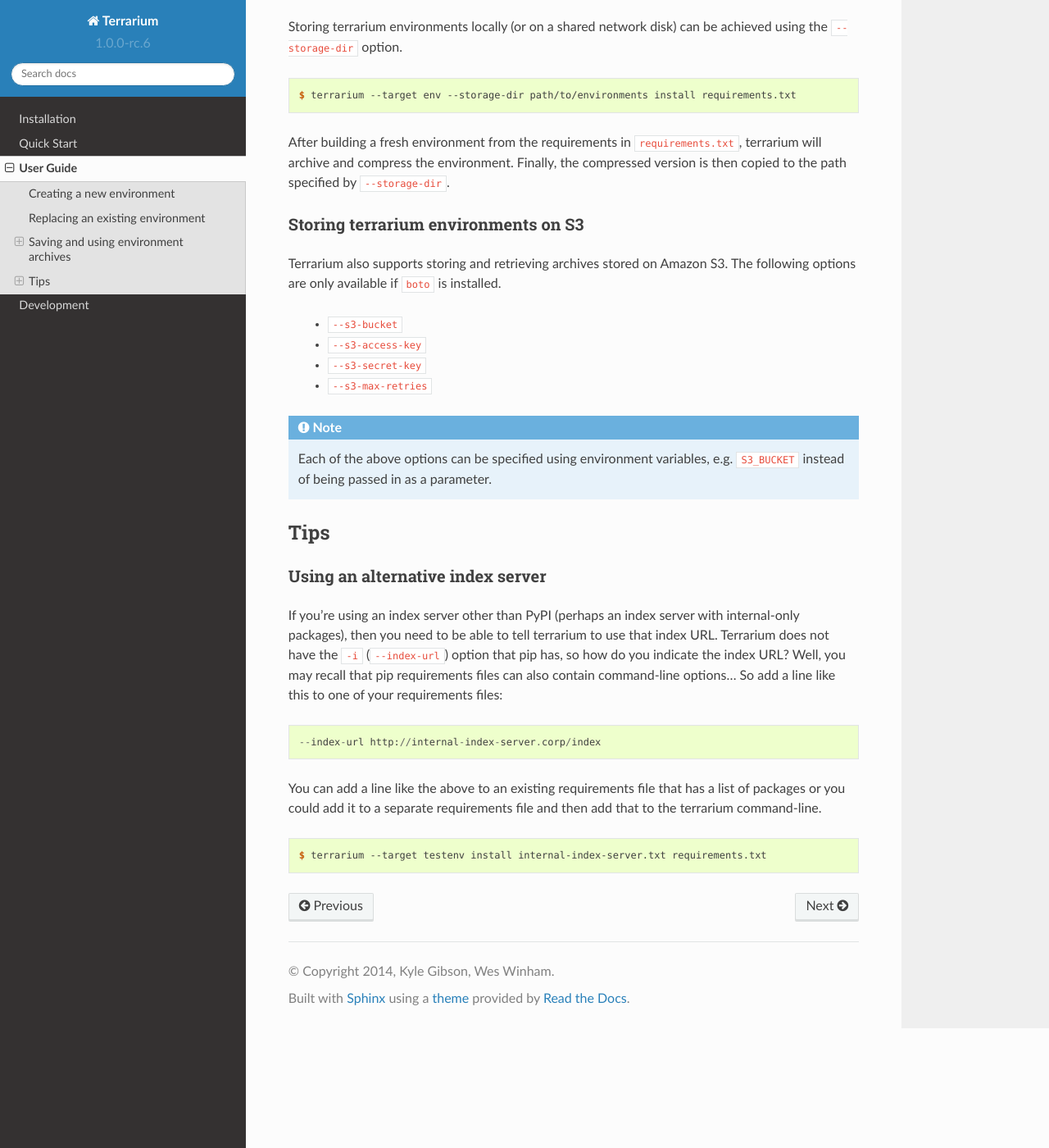
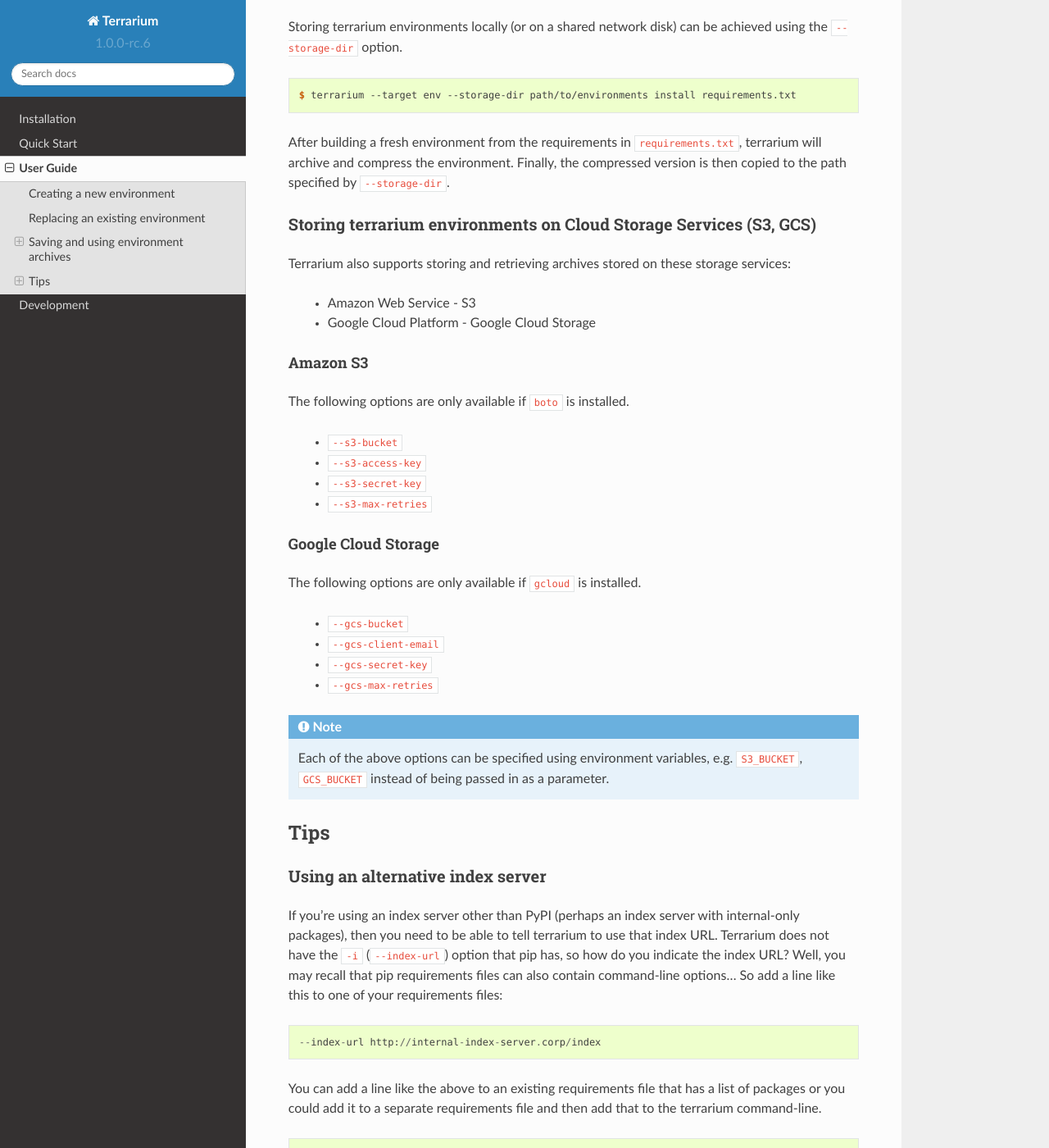
Before and after one commit to PolicyStat/terrarium, a Sphinx documentation site: the page built from docs/user_guide.rst, in a window 1280 px wide and 1400 px high, scrolled down 1207 px. Shown: the whole window at 82% size. Built offline with Sphinx 7.4.7 and the Read the Docs theme 2.0.0, drawn with Linux system fonts in a browser that asks for light colours; pages that are not in the unit, such as notebooks, are missing from menus.

Commit message:
added docs to describe how to upload your terrarium environments onto GCS

```diff
--- a/docs/user_guide.rst
+++ b/docs/user_guide.rst
@@ -33,10 +33,17 @@
 Finally,
 the compressed version is then copied to the path specified by ``--storage-dir``.
 
-Storing terrarium environments on S3
-====================================
+Storing terrarium environments on Cloud Storage Services (S3, GCS)
+==================================================================
 
-Terrarium also supports storing and retrieving archives stored on Amazon S3.
+Terrarium also supports storing and retrieving archives stored on these storage services:
+
+  * Amazon Web Service - S3
+  * Google Cloud Platform - Google Cloud Storage
+
+Amazon S3
+---------
+
 The following options are only available if ``boto`` is installed.
 
   * ``--s3-bucket``
@@ -44,9 +51,19 @@
   * ``--s3-secret-key``
   * ``--s3-max-retries``
 
+Google Cloud Storage
+--------------------
+
+The following options are only available if ``gcloud`` is installed.
+
+  * ``--gcs-bucket``
+  * ``--gcs-client-email``
+  * ``--gcs-secret-key``
+  * ``--gcs-max-retries``
+
 .. note::
     Each of the above options can be specified using environment variables,
-    e.g. ``S3_BUCKET``
+    e.g. ``S3_BUCKET``, ``GCS_BUCKET``
     instead of being passed in as a parameter.
 
 Tips
```
